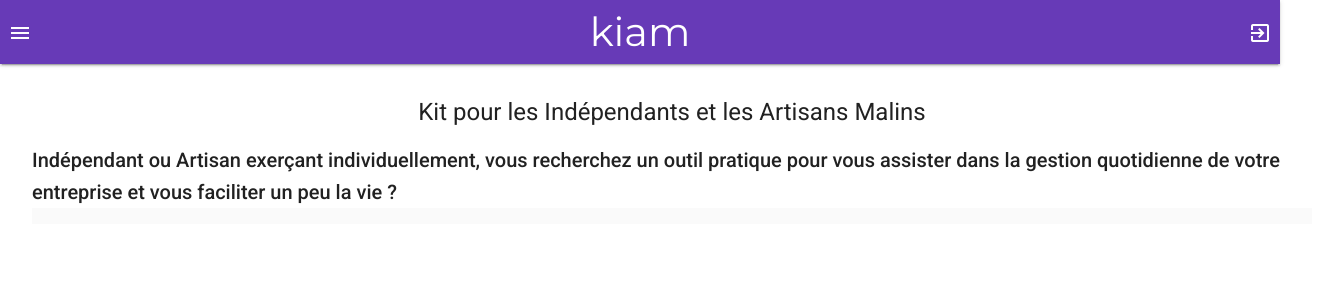
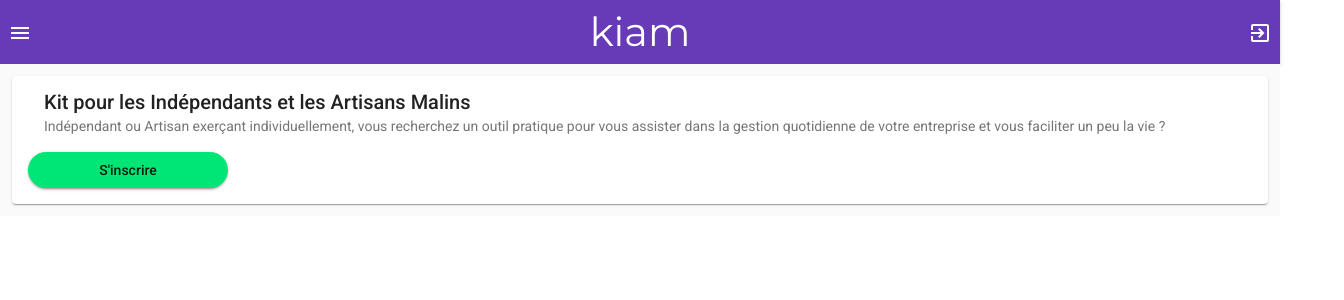
Before and after one commit to trendev/kiam-welcome, an Angular app: page /home in a window 1280 px wide. Shown: the top 300 px of the page, 1344 px wide, since content can reach past the window. Built offline with nearby package versions, Linux system fonts and the light colour scheme.

Commit message:
convert to mat-card

```diff
--- a/src/app/app.component.scss
+++ b/src/app/app.component.scss
@@ -21,7 +21,6 @@
 .main_content {
     position: absolute;
     top: 64px;
-    padding: 2rem;
     bottom:0px;
     left: 0px;
     width: 100% !important;
--- a/src/app/home/home.component.html
+++ b/src/app/home/home.component.html
@@ -1,4 +1,17 @@
-<div class="content">
-    <h1 class="mat-h1" style="text-align: center;">Kit pour les Indépendants et les Artisans Malins</h1>
-    <h3 class="mat-h2">Indépendant ou Artisan exerçant individuellement, vous recherchez un outil pratique pour vous assister dans la gestion quotidienne de votre entreprise et vous faciliter un peu la vie ?</h3>
-</div>
+<section>
+    <mat-card>
+        <mat-card-header>
+            <mat-card-title>
+                Kit pour les Indépendants et les Artisans Malins
+            </mat-card-title>
+            <mat-card-subtitle>
+                Indépendant ou Artisan exerçant individuellement, vous recherchez un outil pratique pour vous assister
+                dans
+                la gestion quotidienne de votre entreprise et vous faciliter un peu la vie ?
+            </mat-card-subtitle>
+        </mat-card-header>
+        <mat-card-content>
+            <a mat-raised-button color="accent" class="signup-button" href="https://kiam.fr/app/sign-up ">S'inscrire</a>
+        </mat-card-content>
+    </mat-card>
+</section>
--- a/src/app/home/home.component.scss
+++ b/src/app/home/home.component.scss
@@ -1,3 +1,32 @@
-.content {
-    background-color: white;
+section {
+    display: flex;
+    flex-flow: column;
+    height: 100%;
 }
+
+// mat-divider {
+//     position: relative;
+//     // top: +18px;
+//     margin: 40px;
+// }
+
+section {
+    display: flex;
+    flex-flow: column;
+    height: 100%;
+}
+
+.glue {
+    flex: 1;
+}
+
+mat-card {
+    margin: 12px;
+}
+
+.signup-button {
+    position: relative;
+    width: 200px;
+    text-align: center;
+    border-radius: 48px;
+}
```
Also changed, not shown: src/app/material.module.ts (+5 -2 lines).
